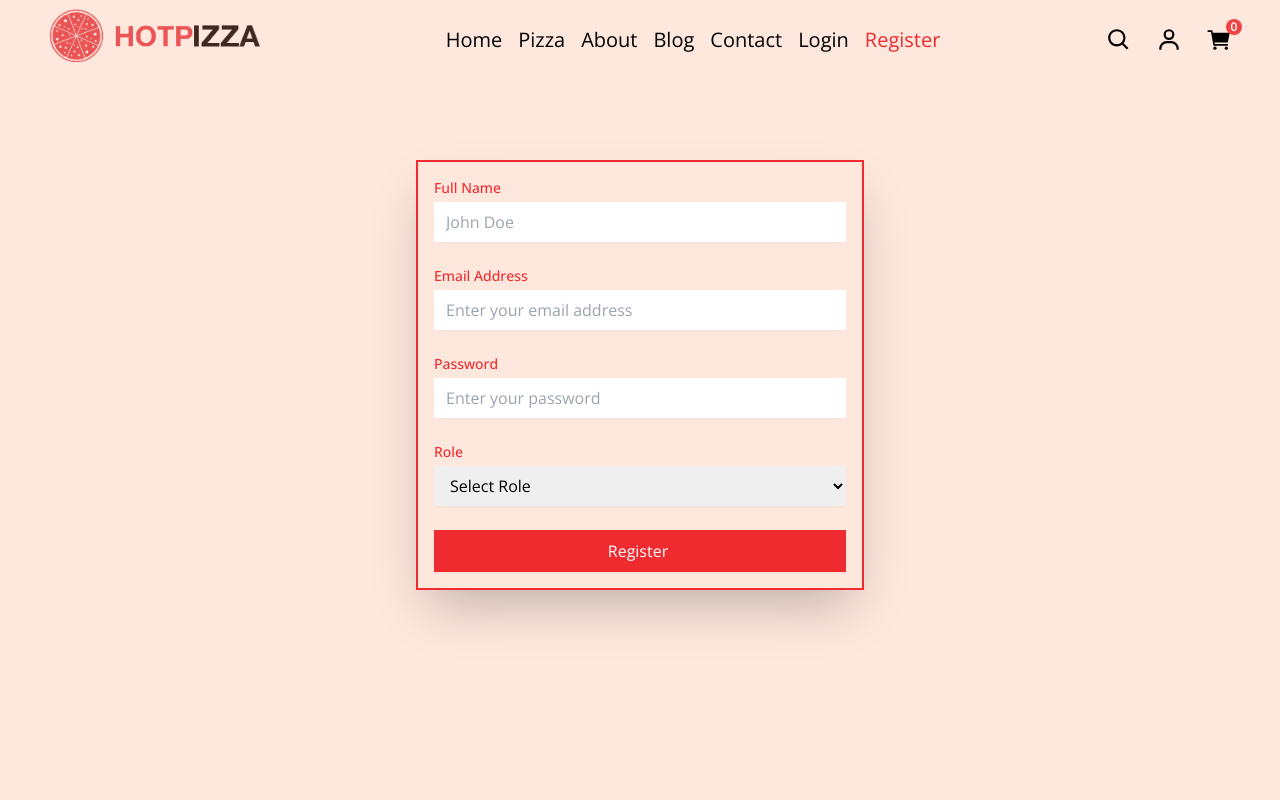
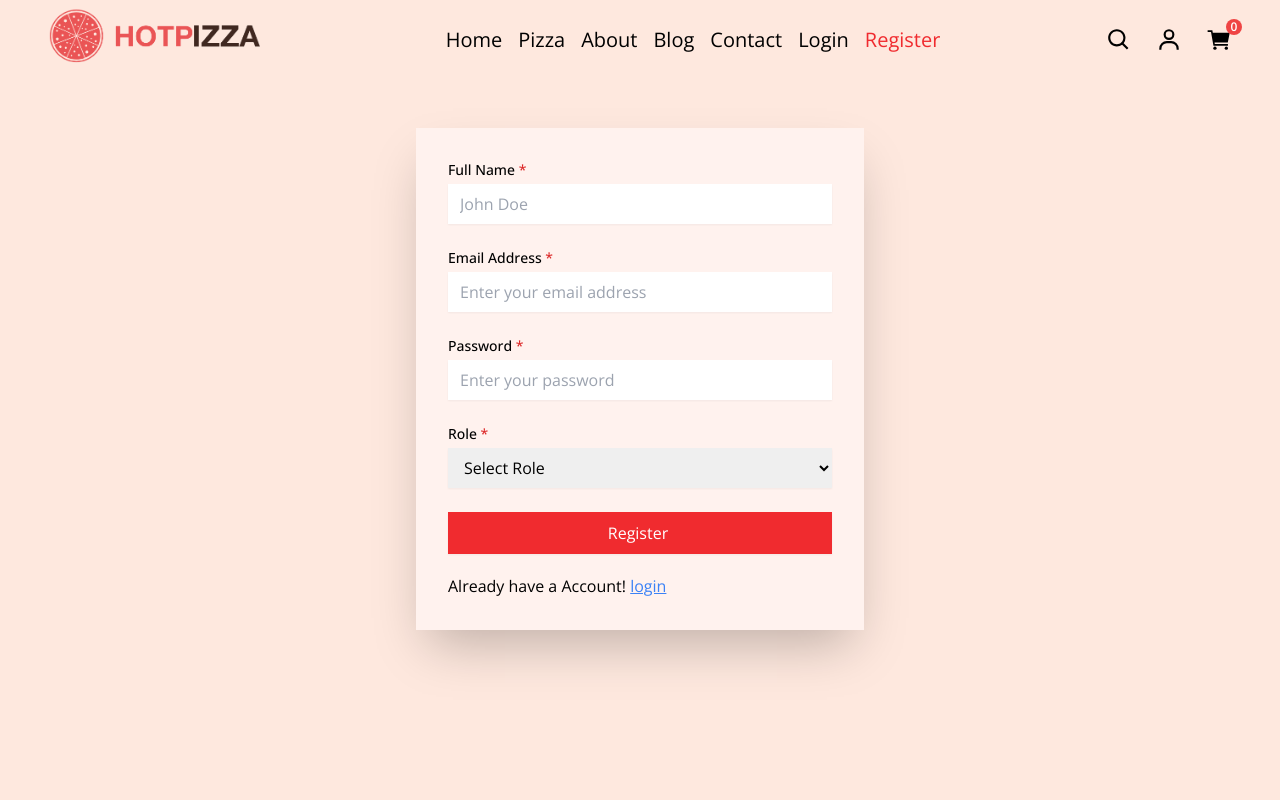
Before and after one commit to vikash0p/frontendpizza, a Next.js app: page /register in a window 1280 px wide. Shown: the top 800 px of the page. Built offline with nearby package versions, Linux system fonts and the light colour scheme.

Commit message:
fixed the error in the loginForm and RegisterForm

```diff
--- a/components/LoginForm.tsx
+++ b/components/LoginForm.tsx
@@ -1,6 +1,7 @@
 "use client";
 import { ToastError, ToastSuccess } from "@/utils/react-toastify";
 import axios from "axios";
+import Link from "next/link";
 import { useRouter } from "next/navigation";
 import { useState } from "react";
 import { z, ZodError } from "zod";
@@ -77,14 +78,14 @@ const LoginForm = () => {
     <div className="max-w-md mx-auto">
       <form
         onSubmit={handleSubmit}
-        className="space-y-6 text-black border-2 border-textColor px-8 py-12"
+        className="space-y-6 text-black  px-8 py-12 bg-bgColor2  shadow-xl"
       >
         <div>
           <label
             htmlFor="email"
             className="block text-sm font-medium text-black"
           >
-            Email Address
+            Email Address <span className="text-red-600 sm">*</span>
           </label>
           <input
             id="email"
@@ -102,7 +103,7 @@ const LoginForm = () => {
             htmlFor="password"
             className="block text-sm font-medium text-black"
           >
-            Password
+            Password <span className="text-red-600 sm">*</span>
           </label>
           <input
             id="password"
@@ -123,6 +124,7 @@ const LoginForm = () => {
           >
             Login
           </button>
+          <p className="pt-5">create a new Account! <span> <Link href="/register" className="underline text-blue-500" >Register </Link> </span> </p>
         </div>
       </form>
     </div>
--- a/components/RegisterForm.tsx
+++ b/components/RegisterForm.tsx
@@ -1,6 +1,7 @@
 "use client";
 import { ToastError, ToastSuccess } from "@/utils/react-toastify";
 import axios from "axios";
+import Link from "next/link";
 import { useRouter } from "next/navigation";
 
 import { useState } from "react";
@@ -86,14 +87,11 @@ const RegisterForm = () => {
   };
 
   return (
-    <div className="max-w-md mx-auto shadow-2xl p-4 mt-20 border-textColor border-2 ">
+    <div className="max-w-md mx-auto shadow-2xl p-2 md:p-5 lg:p-8 mt-12 bg-bgColor2 ">
       <form onSubmit={handleSubmit} className="space-y-6 text-black">
         <div>
-          <label
-            htmlFor="fullName"
-            className="block text-sm font-medium text-textColor"
-          >
-            Full Name
+          <label htmlFor="fullName" className="block text-sm font-medium ">
+            Full Name <span className="text-red-600">*</span>
           </label>
           <input
             id="fullName"
@@ -107,11 +105,8 @@ const RegisterForm = () => {
           />
         </div>
         <div>
-          <label
-            htmlFor="email"
-            className="block text-sm font-medium text-textColor"
-          >
-            Email Address
+          <label htmlFor="email" className="block text-sm font-medium ">
+            Email Address <span className="text-red-600">*</span>
           </label>
           <input
             id="email"
@@ -125,11 +120,8 @@ const RegisterForm = () => {
           />
         </div>
         <div>
-          <label
-            htmlFor="password"
-            className="block text-sm font-medium text-textColor"
-          >
-            Password
+          <label htmlFor="password" className="block text-sm font-medium ">
+            Password <span className="text-red-600">*</span>
           </label>
           <input
             id="password"
@@ -143,11 +135,8 @@ const RegisterForm = () => {
           />
         </div>
         <div>
-          <label
-            htmlFor="role"
-            className="block text-sm font-medium text-textColor"
-          >
-            Role
+          <label htmlFor="role" className="block text-sm font-medium ">
+            Role <span className="text-red-600">*</span>
           </label>
           <select
             id="role"
@@ -156,7 +145,6 @@ const RegisterForm = () => {
             onChange={handleChange}
             className="mt-1 py-2 ps-3 block w-full shadow-sm focus:ring-textColor focus:border-textCoring-textColor border-gray-300 rounded-md"
             autoComplete="off"
-
           >
             <option value="">Select Role</option>
             <option value="user">User</option>
@@ -171,6 +159,7 @@ const RegisterForm = () => {
           >
             Register
           </button>
+          <p className="pt-5">Already have a Account! <Link href={"/login"} className="text-blue-500 underline">login</Link> </p>
         </div>
       </form>
     </div>
```
